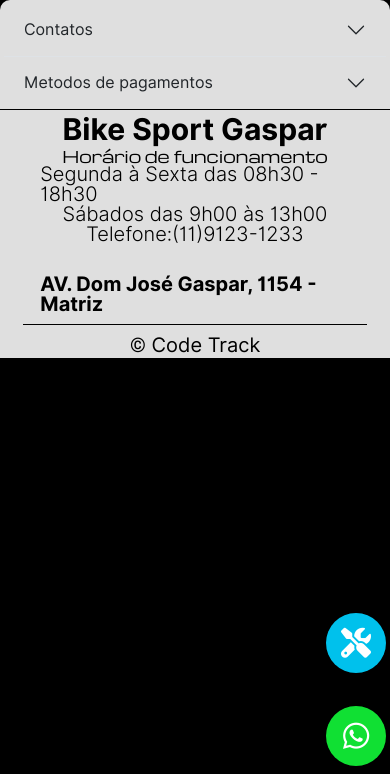
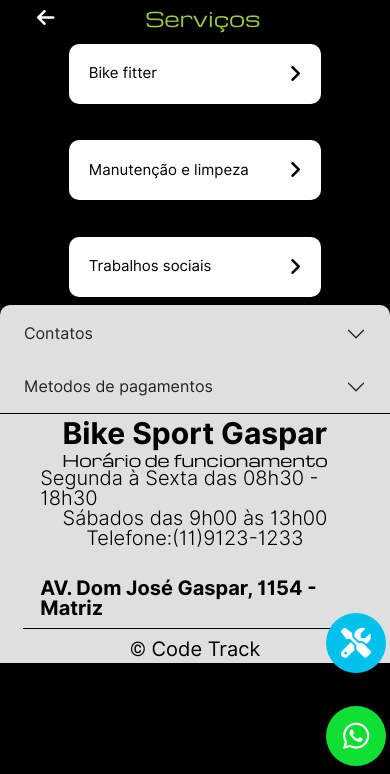
Before and after one commit to MarcusVBMoreira/Bike-Sports-Gaspar, a PHP site: page /bike-sports-gaspar/servicos.php in a window 390 px wide. Shown: the part 70-844 px from the top of the page. Run offline with PHP 8.4, Linux system fonts and the light colour scheme.

Commit message:
tela de serviços finalizada e responsiva

```diff
--- a/app/assets/components/btn-whats.php
+++ b/app/assets/components/btn-whats.php
@@ -6,7 +6,7 @@
     <body>
         <div class="contatos">
             <div class="leo">
-                <a target="_blank" href="servicos.php" class="pop-up">
+                <a href="servicos.php" class="pop-up">
                     <i class="fa-solid fa-screwdriver-wrench"></i>
                 </a>
             </div>
--- a/app/assets/components/servicos.php
+++ b/app/assets/components/servicos.php
@@ -4,6 +4,35 @@
         <link rel="stylesheet" href="assets/css/components/servicos.css">
     </head>
     <body>
-
+        <div class="container">
+            <div class="ttl-services">
+                <div class="icon-back">
+                    <a href="index.php"><i class="fa-solid fa-arrow-left"></i></a>
+                </div>
+                <div class="ttl">
+                    <h1>Serviços</h1>
+                </div>
+            </div>
+            <div class="container-services">
+                <a href="">
+                    <div class="services">
+                        <p>Bike fitter</p>
+                        <i class="fa-solid fa-angle-right"></i>
+                    </div>
+                </a>
+                <a href="">
+                    <div class="services">
+                        <p>Manutenção e limpeza</p>
+                        <i class="fa-solid fa-angle-right"></i>
+                    </div>
+                </a>
+                <a href="">
+                    <div class="services">
+                        <p>Trabalhos sociais</p>
+                        <i class="fa-solid fa-angle-right"></i>
+                    </div>
+                </a>
+            </div>
+        </div>
     </body>
 </html>
--- a/app/assets/css/components/header.css
+++ b/app/assets/css/components/header.css
@@ -110,6 +110,7 @@ header{
     width: 100%;
     height: 60px;
     background-color: var(--Preto-Cor);
+
 }
 .categorias{
     display: flex;
--- a/app/assets/css/components/servicos.css
+++ b/app/assets/css/components/servicos.css
@@ -0,0 +1,71 @@
+:root{
+    --Preto-Cor: #000;
+    --Branco-Cor: #FFF;
+    --Cinza-Cor: #969696;
+    --CinzaClaro-Cor: #DFDFDF;
+    --Verde-Cor: #9CCC3C;
+    --Amarelo-Cor: #F2EA01;
+    --Vermelho-Cor: #E72526;
+    --Azul-Cor: #00C1EC;
+    --Laranja-Cor: #F24701;
+}
+
+.ttl-services{
+    width: 100%;
+    display: flex;
+    margin-bottom: 5%;
+}
+.icon-back{
+    width: 5%;
+    display: flex;
+    justify-content: center;
+}
+.icon-back i{
+    color: var(--Branco-Cor);
+    font-size: 20px;
+}
+.ttl{
+    width: 95%;
+    display: flex;
+    justify-content: center;
+}
+.ttl h1{
+    color: var(--Verde-Cor);
+    font-family: michroma;
+    font-size: 20px;
+}
+.container-services{
+    display: flex;
+    flex-direction: column;
+    width: 80%;
+    height: 30vh;
+    justify-content: space-between;
+    align-items: center;
+}
+.services{
+    padding: 20px;
+    background-color: var(--Branco-Cor);
+    display: flex;
+    border-radius: 10px;
+    justify-content: space-between;
+    align-items: center;
+    cursor: pointer;
+}
+a{
+    width: 70%;
+}
+
+@media screen and (max-width: 500px){
+    a .services p{
+        font-size: 15px;
+    }
+
+    a{
+        width: 100%;
+    }
+}
+@media screen and (max-width: 340px){
+    a .services p{
+        font-size: 13px;
+    }
+}
```
